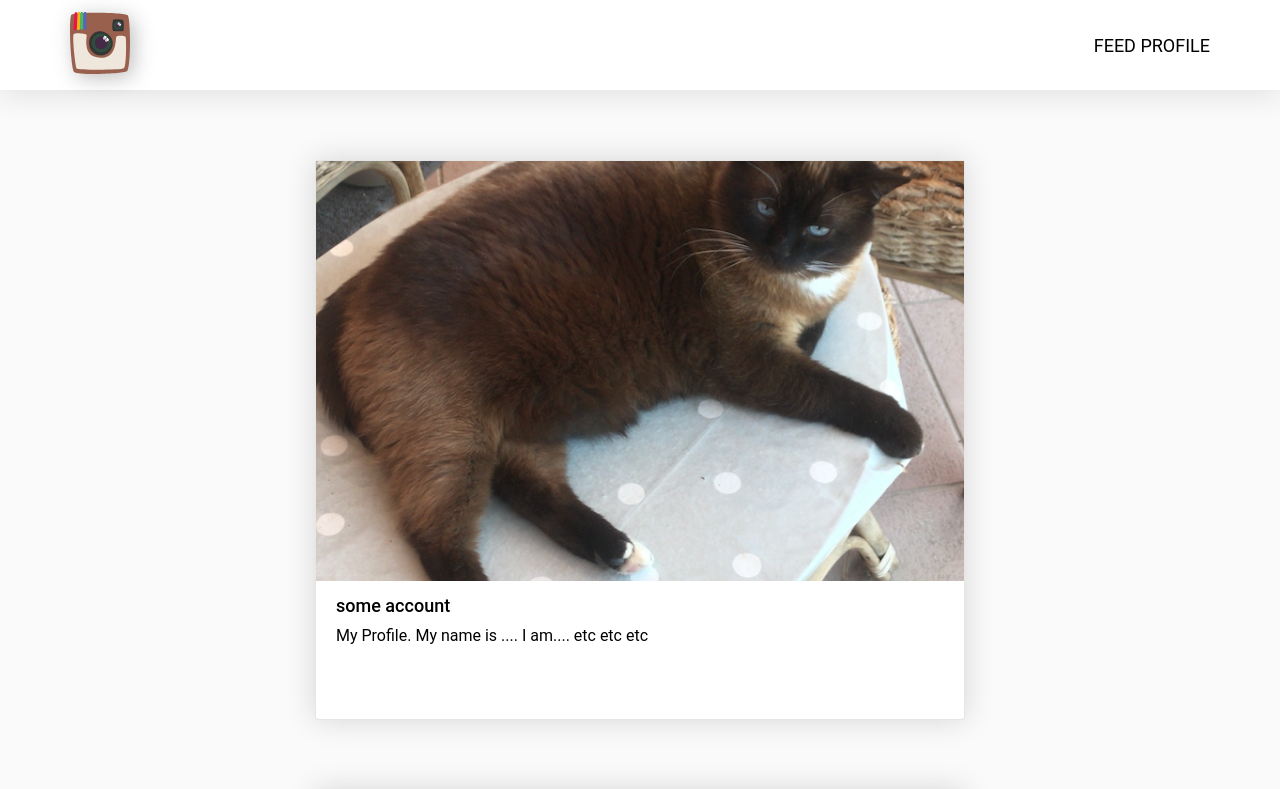
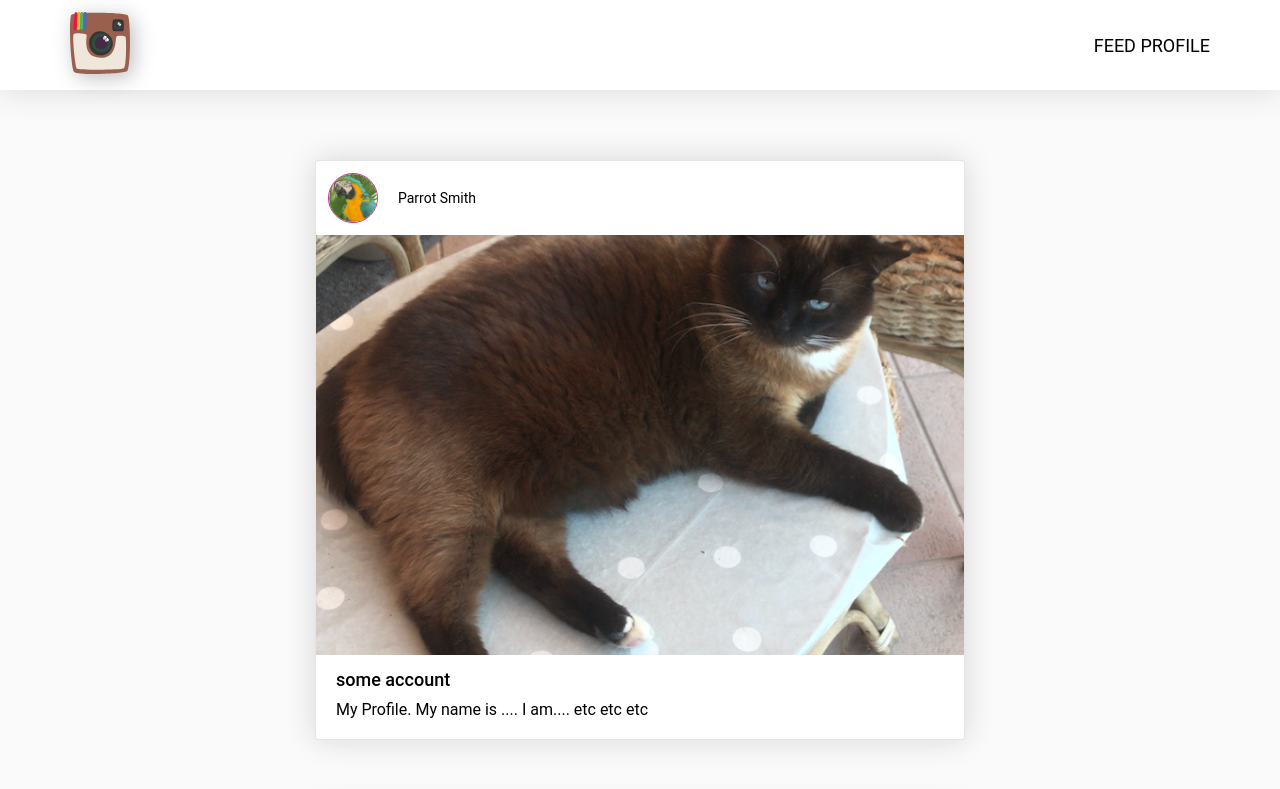
Before and after one commit to Natalina27/insta-react, a React (Create React App) app: page / in a window 1280 px wide. Shown: the top 789 px of the page. Built offline with nearby package versions, Linux system fonts and the light colour scheme.

Commit message:
added User component

```diff
--- a/src/App.js
+++ b/src/App.js
@@ -1,5 +1,4 @@
  import React from 'react';
-// 8.6K (gzipped: 3.4K)
  import Header from './components/Header';
  import Feed from './components/Feed';
 
--- a/src/components/Feed.js
+++ b/src/components/Feed.js
@@ -5,8 +5,8 @@ import Posts from './Posts';
 export default function Feed() {
     return (
         <div className="container feed">
-            <Posts/>
-            {/*<Users/>*/}
+            <Posts />
+            {/*<Users />*/}
         </div>
     )
 }
--- a/src/components/Post.js
+++ b/src/components/Post.js
@@ -1,10 +1,16 @@
 import React, {Component} from 'react';
+import User from "./User";
+import parrot from "../parrot.png";
 
 
 export default class Post extends Component{
     render() {
         return(
             <div className="post">
+                <User src={parrot}
+                      alt="parrot"
+                      name="Parrot Smith"
+                      min={true} />
                 <img src={this.props.src} alt={this.props.alt} />
                 <div className="post__name">
                     some account
--- /dev/null
+++ b/src/components/User.js
@@ -0,0 +1,13 @@
+import React from 'react';
+
+ const User = (props) =>{
+     const {min, src, alt, name} = props;
+        return(
+            <a href="#" className={min ? "user min" : "user"}>
+                <img src={src} alt={alt} />
+                <div>{name}</div>
+            </a>
+        )
+};
+
+export default User;
```
Also changed, not shown: src/parrot.png (added).
